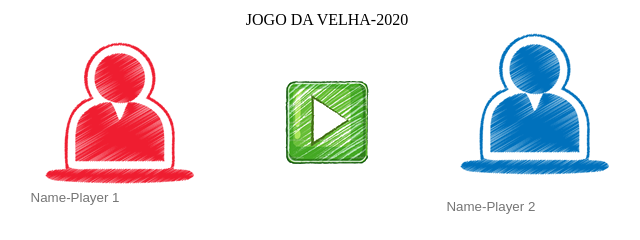
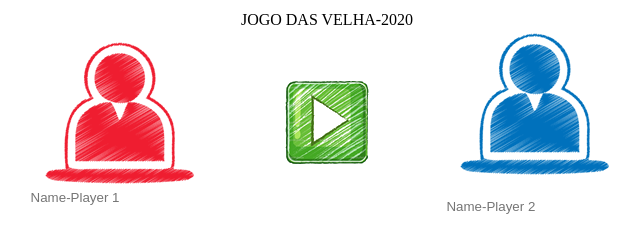
Before and after one commit to Rtheodor/jogo_da_velha, a plain HTML site: page index.html in a window 1280 px wide. Shown: the full height of the page, 313-953 px from the left. Drawn offline with Linux system fonts and the light colour scheme.

Commit message:
Testando

```diff
--- a/index.html
+++ b/index.html
@@ -13,7 +13,7 @@
 			<table border="0" width="700px;">
 				<tbody>
 						<tr>
-							<td colspan="3" align="center">JOGO DA VELHA-2020</td>
+							<td colspan="3" align="center">JOGO DAS VELHA-2020</td>
 						</tr>
 						<tr>
 							<td align="center">
```
